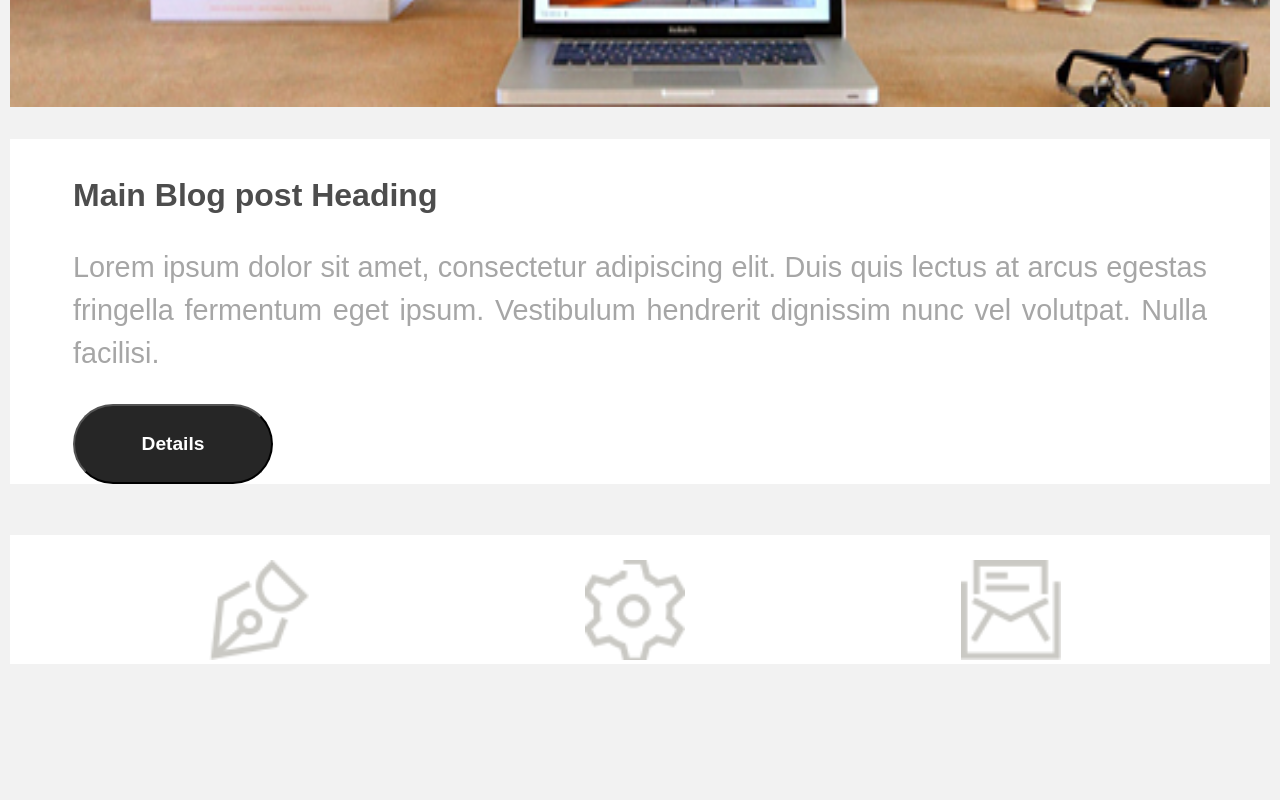
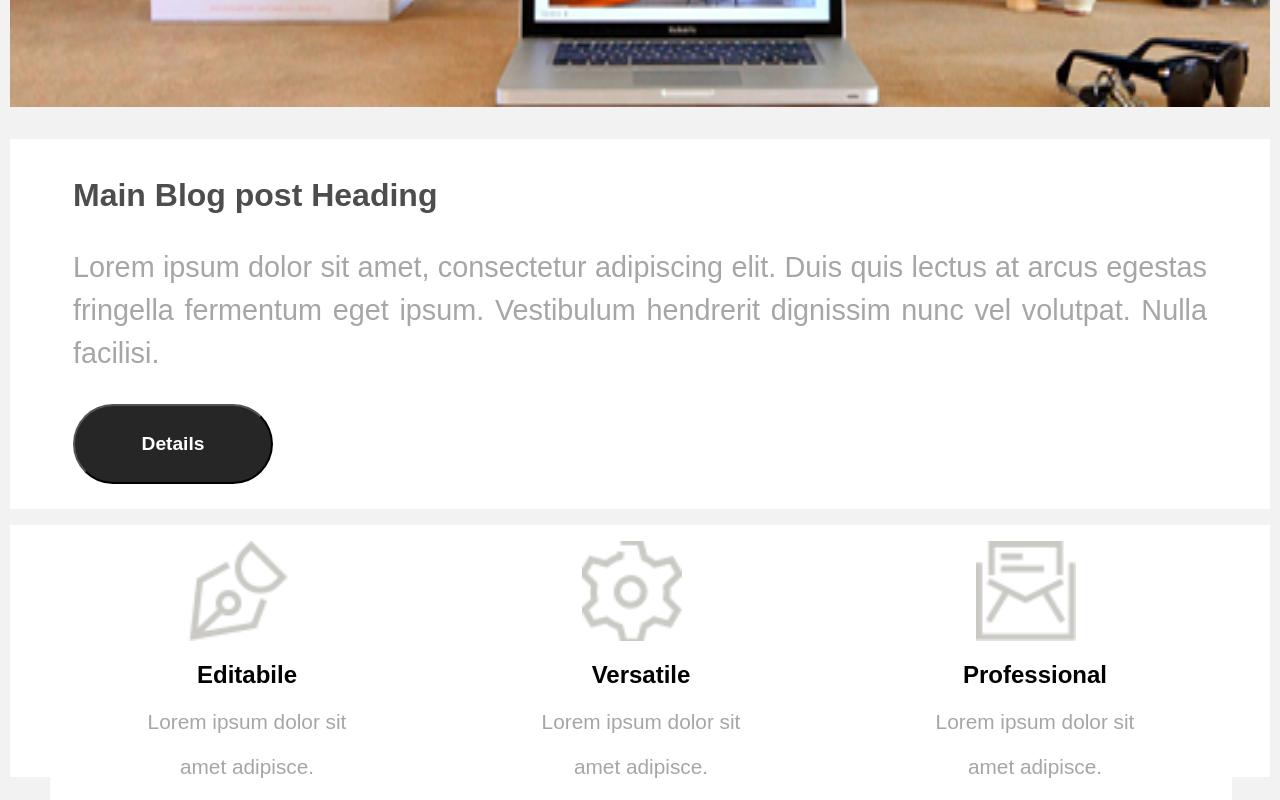
Before and after one commit to Bhavini-varsani/TEST-1, a plain HTML site: page index.html in a window 1280 px wide. Shown: the part 1053-1853 px from the top of the page. Before the commit the page ends 1727 px from the top, so only its background shows below. Drawn offline with Linux system fonts and the light colour scheme.

Commit message:
added captions to icons

```diff
--- a/css/indexcss.css
+++ b/css/indexcss.css
@@ -62,6 +62,7 @@ body {
 }
 #part2 {
     background-color: white;
+    padding-bottom: 2%;
 }
 #part2 h3 {
     padding-top: 3%;
@@ -94,12 +95,25 @@ button {
 }
 #part3 {
     background-color: white;
-    margin-top: 4%;
-    padding-top: 2%;
-    padding-left: 5%;
-    padding-right: 5%;
+    padding-bottom: 20%;
 }
-#part3 img {
-    padding-left: 12%;
-    padding-right: 12%;
+#part3 ul li {
+    background-color: white;
+    padding-left: 8%;
+    padding-right: 8%;
+    float:left;
+    list-style-type: none;
+    align-content: center
 }
+.cap1 {
+    font-size: 150%;
+    font-weight: bold;
+    text-align: center;
+    font-family: sans-serif;
+}
+.cap2{
+    font-size: 130%;
+    color: #a6a6a6;
+    text-align: center;
+    font-family: sans-serif;
+}
--- a/index.html
+++ b/index.html
@@ -31,9 +31,11 @@
         <button type="button">Details</button>
     </div>
     <div id="part3">
-        <img src="assets/logo_editable.png" style="height:100px; width:100px">
-        <img src="assets/logo_versatile.png" style="height:100px; width:100px">
-        <img src="assets/logo_pro.png" style="height:100px; width:100px">
+        <ul>
+            <li><figure><img src="assets/logo_editable.png" style="height:100px; width:100px"></figure><figcaption class="cap1">Editabile</figcaption><figcaption class="cap2"><P>Lorem ipsum dolor sit</P><p>amet adipisce.</p></figcaption></li>
+            <li><figure><img src="assets/logo_versatile.png" style="height:100px; width:100px"></figure><figcaption class="cap1">Versatile</figcaption><figcaption class="cap2"><P>Lorem ipsum dolor sit</P><p>amet adipisce.</p></figcaption></li>
+            <li><figure><img src="assets/logo_pro.png" style="height:100px; width:100px"></figure><figcaption class="cap1">Professional</figcaption><figcaption class="cap2"><P>Lorem ipsum dolor sit</P><p>amet adipisce.</p></figcaption></li>
+        </ul>
     </div>
 </body>
 </html>
```
